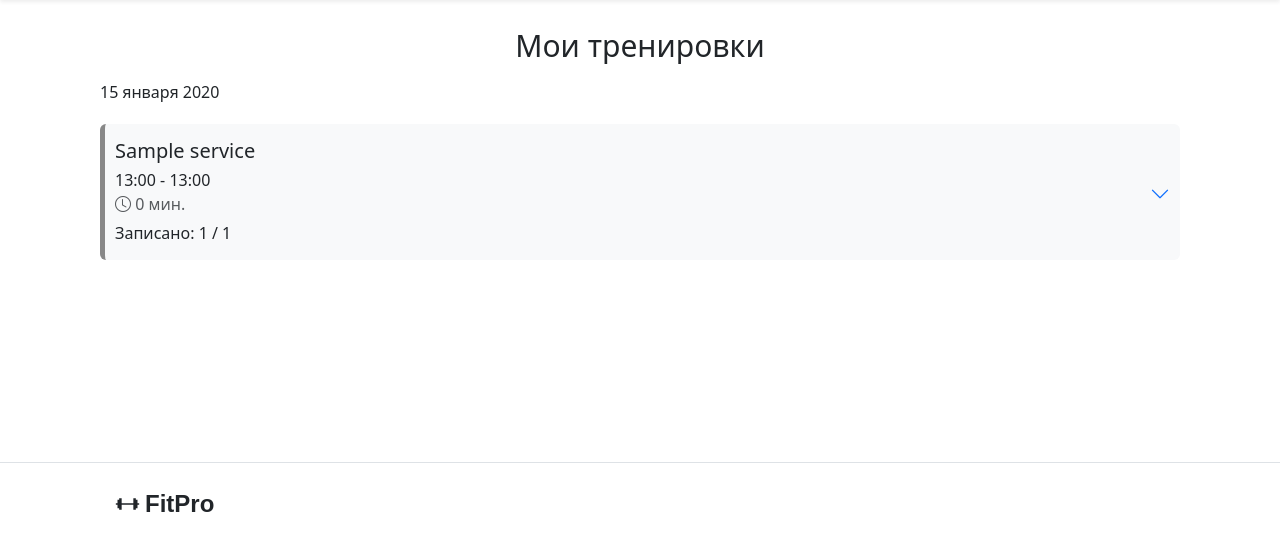
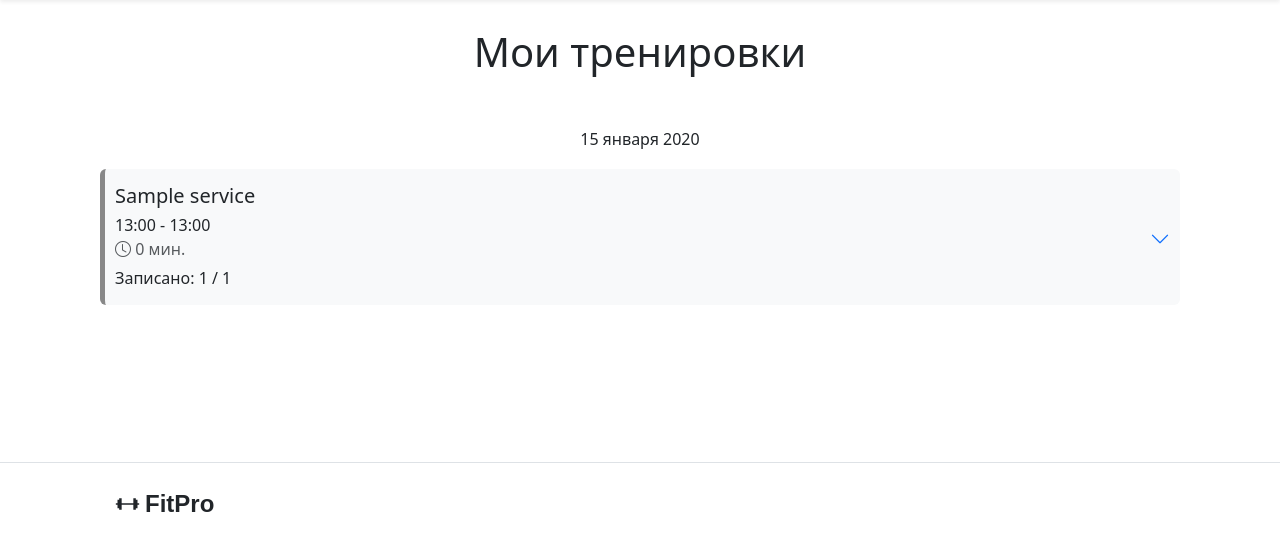
Before and after one commit to Vlad3003/fitness, a Django app: page /schedule/my/ in a window 1280 px wide. Shown: the part 87-632 px from the top of the page. Run offline with Django 5.2, Linux system fonts and the light colour scheme; a user stored in the database is signed in; tables that the repository leaves empty hold one stand-in row (values such as "Sample post"); grey boxes marked "Sample" are stand-in pictures; some libraries are stand-ins or nearby versions.

Commit message:
Now the days of the schedule and classes are translucent and stick to the top of the screen when scrolling.

```diff
--- a/fitness/core/templates/core/service.html
+++ b/fitness/core/templates/core/service.html
@@ -79,4 +79,5 @@
 {% block scripts %}
 <script src="{% static 'users/js/messages.js' %}"></script>
 <script src="{% static 'schedule/js/schedule.js' %}"></script>
+<script src="{% static 'schedule/js/sticky.js' %}"></script>
 {% endblock %}
--- a/fitness/core/templates/core/trainer.html
+++ b/fitness/core/templates/core/trainer.html
@@ -104,4 +104,5 @@
 {% block scripts %}
 <script src="{% static 'users/js/messages.js' %}"></script>
 <script src="{% static 'schedule/js/schedule.js' %}"></script>
+<script src="{% static 'schedule/js/sticky.js' %}"></script>
 {% endblock %}
--- a/fitness/schedule/static/schedule/css/media.css
+++ b/fitness/schedule/static/schedule/css/media.css
@@ -2,4 +2,12 @@
   #modal-trainer-img {
     width: 80px;
   }
+
+  .classes-date {
+    line-height: 26px;
+  }
+
+  .sticky-el {
+    top: 92px;
+  }
 }
--- a/fitness/schedule/static/schedule/css/style.css
+++ b/fitness/schedule/static/schedule/css/style.css
@@ -128,14 +140,20 @@
 
 /* bookings */
 
-.classes-block {
+.classes {
   display: flex;
   flex-direction: column;
-  gap: 20px;
+  gap: 15px;
 }
 
-.classes-block:not(:last-child) {
+.classes:not(:last-child) {
   margin-bottom: 40px;
+}
+
+.classes-day {
+  display: flex;
+  flex-direction: column;
+  gap: 15px;
 }
 
 .pagination {
@@ -143,17 +161,32 @@
 }
 
 .classes-date {
-  display: block;
-  margin-bottom: 20px;
+  align-self: center;
+  padding: 0 8px;
+  border-radius: 2rem;
+  background-color: rgba(var(--bs-body-bg-rgb), 0.85);
+  line-height: 30px;
+}
+
+.sticky-el {
+  position: sticky;
+  z-index: 50;
+  top: 97px;
 }
 
 .classes-list {
   display: flex;
   flex-direction: column;
+  gap: 20px;
+}
+
+.client-list {
+  display: flex;
+  flex-direction: column;
   gap: 10px;
 }
 
-.classes-item {
+.client-item {
   padding: 10px 20px;
   border-radius: 0.5rem;
   background-color: var(--bs-secondary-bg);
--- /dev/null
+++ b/fitness/schedule/static/schedule/js/sticky.js
@@ -0,0 +1,18 @@
+$(document).ready(function () {
+  const stickyElements = $(".sticky-el");
+
+  function updateSticky() {
+    const scrollTop = Math.round($(window).scrollTop());
+
+    stickyElements.each(function () {
+      const el = $(this);
+      const stickyTop = Math.round(parseFloat(el.css("top"))) || 0;
+      const elTop = Math.round(el.offset().top);
+      const isSticked = scrollTop + stickyTop === elTop;
+      el.toggleClass("border", isSticked);
+    });
+  }
+
+  updateSticky();
+  $(window).on("scroll", updateSticky);
+});
--- a/fitness/schedule/templates/schedule/schedule-list.html
+++ b/fitness/schedule/templates/schedule/schedule-list.html
@@ -1,6 +1,7 @@
 {% include 'schedule/includes/schedule-modal.html' %}
 
-<div class="btn-group days" role="group">
+<div class="schedule">
+  <div class="btn-group days sticky-el" role="group">
     {% for item in days %}
 
     {% with day=item.0 has_items=item.1 %}
@@ -30,3 +31,4 @@
   <div id="schedule_empty" {% if days.0.0 != schedule.0.date %}class="active" {% endif %}>
     <span>В выбранный день занятий нет</span>
   </div>
+</div>
--- a/fitness/schedule/templates/schedule/schedule.html
+++ b/fitness/schedule/templates/schedule/schedule.html
@@ -37,4 +37,5 @@
 {% block scripts %}
 <script src="{% static 'users/js/messages.js' %}"></script>
 <script src="{% static 'schedule/js/schedule.js' %}"></script>
+<script src="{% static 'schedule/js/sticky.js' %}"></script>
 {% endblock %}
--- a/fitness/schedule/templates/schedule/trainer_schedule.html
+++ b/fitness/schedule/templates/schedule/trainer_schedule.html
@@ -6,20 +6,22 @@
 <link rel="stylesheet" href="{% static 'users/css/style.css' %}">
 <link rel="stylesheet" href="{% static 'core/css/style.css' %}">
 <link rel="stylesheet" href="{% static 'schedule/css/style.css' %}">
+<link rel="stylesheet" href="{% static 'schedule/css/media.css' %}">
 {% endblock %}
 
 {% block main %}
 <div class="container">
-  <h1 class="title mb-3">{{ title }}</h1>
+  <h1 class="mb-4 mb-sm-5 text-center">{{ title }}</h1>
 
   {% if schedule %}
-  <div class="classes-block">
+  <div class="classes">
     {% now 'Y' as current_year %}
 
     {% for day in schedule %}
-    <div class="accordions">
-      <span>{{ day.date|to_day }}</span>
+    <div class="classes-day">
+      <span class="classes-date sticky-el">{{ day.date|to_day }}</span>
 
+      <div class="classes-list">
         {% for el in day.items %}
         <div class="accordion closed">
           <div class="accordion-header border-l" style="--border-color: {{ el.service.color }};">
@@ -34,7 +36,8 @@
                 {% endwith %}
               </span>
 
-            <span class="text-body-secondary schedule-time-duration"><i class="bi bi-clock"></i> {{ el.service.duration_min }} мин.</span>
+              <span class="text-body-secondary schedule-time-duration"><i class="bi bi-clock"></i>
+                {{ el.service.duration_min }} мин.</span>
             </div>
 
             <span>Записано: {{ el.active_bookings|length }} / {{ el.service.max_participants }}</span>
@@ -46,28 +49,31 @@
 
           {% if el.active_bookings %}
           <div class="accordion-body">
-          <ul class="list-reset classes-list">
+            <ul class="list-reset client-list">
               {% for booking in el.active_bookings %}
-            <li class="classes-item">
+              <li class="client-item">
                 {% with client=booking.client %}
 
                 <div class="user-block mb-2">
                   <img src="{{ client.avatar }}" alt="{{ client }}" class="user-img">
 
-                <b class="mb-0">{{ client }}</b>
+                  <b class="client-name">{{ client }}</b>
                 </div>
 
                 <div>
-                <a class="link-body-emphasis" href="mailto:{{ client.email }}"><i class="bi bi-envelope"></i> {{ client.email }}</a>
+                  <a class="link-body-emphasis" href="mailto:{{ client.email }}"><i class="bi bi-envelope"></i>
+                    {{ client.email }}</a>
                 </div>
 
                 {% if client.phone_number %}
                 <div>
-                <a class="link-body-emphasis" href="tel:{{ client.phone_number }}"><i class="bi bi-telephone"></i> {{ client.phone_number }}</a>
+                  <a class="link-body-emphasis" href="tel:{{ client.phone_number }}"><i class="bi bi-telephone"></i>
+                    {{ client.phone_number }}</a>
                 </div>
                 {% endif %}
 
-              <span><i class="bi bi-clock"></i> Время записи: {% if booking.booked_at.year == year %}{{ booking.booked_at|date:'j E в H:i' }}{% else %}{{ booking.booked_at|date:'j E Y в H:i' }}{% endif %}</span>
+                <span><i class="bi bi-clock"></i> Время записи:
+                  {% if booking.booked_at.year == year %}{{ booking.booked_at|date:'j E в H:i' }}{% else %}{{ booking.booked_at|date:'j E Y в H:i' }}{% endif %}</span>
                 {% endwith %}
               </li>
               {% endfor %}
@@ -76,6 +82,7 @@
           {% endif %}
         </div>
         {% endfor %}
+      </div>
     </div>
     {% endfor %}
   </div>
@@ -89,4 +96,5 @@
 
 {% block scripts %}
 <script src="{% static 'users/js/accordion.js' %}"></script>
+<script src="{% static 'schedule/js/sticky.js' %}"></script>
 {% endblock %}
```
Also changed, not shown: other parts of fitness/schedule/static/schedule/css/style.css (+23 -7 lines), fitness/schedule/templates/schedule/bookings.html (+5 -4 lines). Lines whose indentation alone changed are shown as unchanged.
